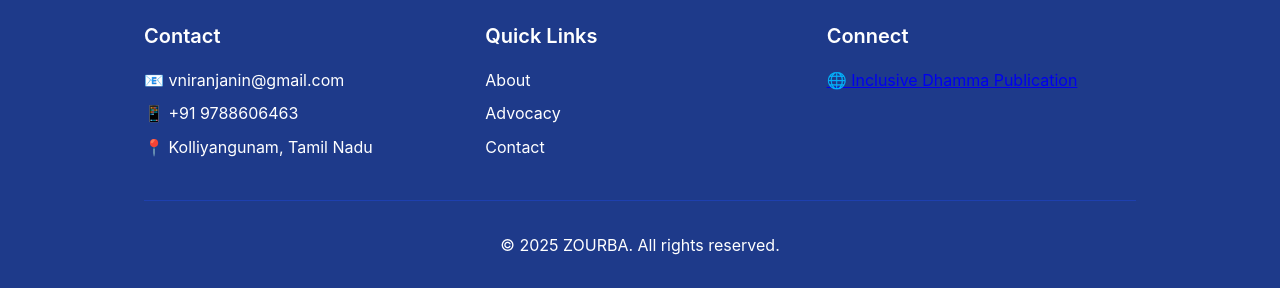
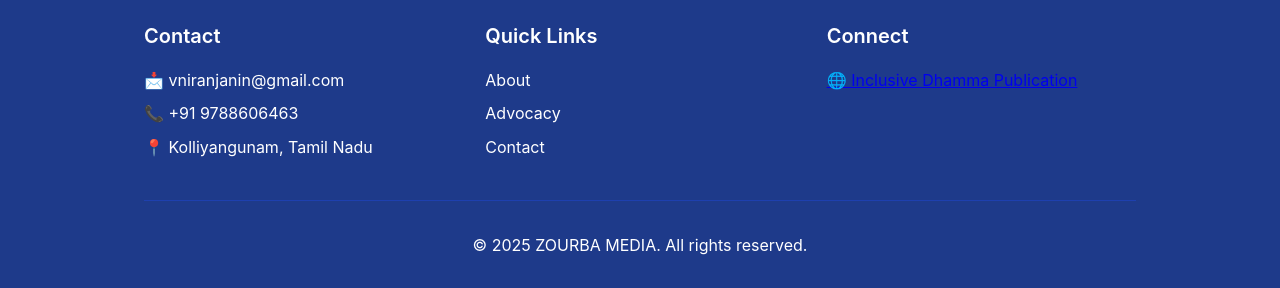
Before and after one commit to Solfeggi-o/niranjan, a website: page index.html in a window 1280 px wide. Shown: the part 2042-2330 px from the top of the page. Drawn offline with Linux system fonts and the light colour scheme.

Commit message:
UpdateS index.html

```diff
--- a/index.html
+++ b/index.html
@@ -6,7 +6,7 @@
     <meta name="description" content="Disability Justice Advocate, Mindfulness Practitioner, and Inclusive Publisher from Tamil Nadu, India. Inclusion is not charity — it is justice.">
     <meta name="keywords" content="disability justice, advocacy, inclusive publishing, mindfulness, Tamil Nadu, accessibility">
     <meta name="author" content="Niranjan V">
-    <title>Niranjan V | Disability Justice Advocate</title>
+    <title>Niranjan Vijayan | Disability Justice Advocate</title>
     <link rel="stylesheet" href="styles.css">
 </head>
 <body>
@@ -141,10 +141,10 @@
                     <h2 class="footer-title">Contact</h2>
                     <address class="footer-address">
                         <p>
-                            <a href="mailto:vniranjanin@gmail.com">📧 vniranjanin@gmail.com</a>
+                            <a href="mailto:vniranjanin@gmail.com">📩 vniranjanin@gmail.com</a>
                         </p>
                         <p>
-                            <a href="tel:+919788606463">📱 +91 9788606463</a>
+                            <a href="tel:+919788606463">📞 +91 9788606463</a>
                         </p>
                         <p>📍 Kolliyangunam, Tamil Nadu</p>
                     </address>
@@ -170,7 +170,7 @@
             </div>
 
             <div class="footer-bottom">
-                <p>&copy; <span id="current-year"></span> ZOURBA. All rights reserved.</p>
+                <p>&copy; <span id="current-year"></span> ZOURBA MEDIA. All rights reserved.</p>
             </div>
         </div>
     </footer>
```
